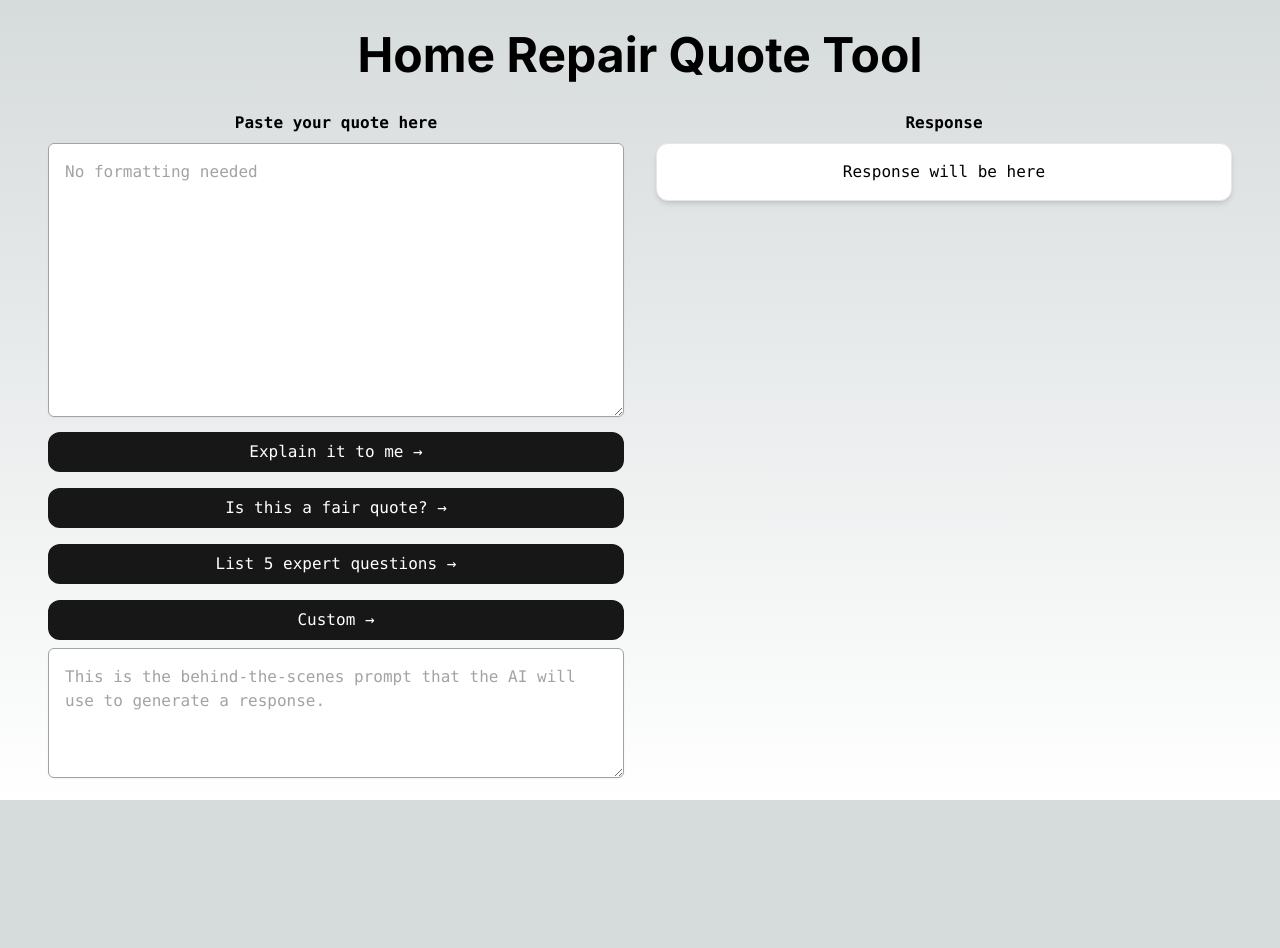
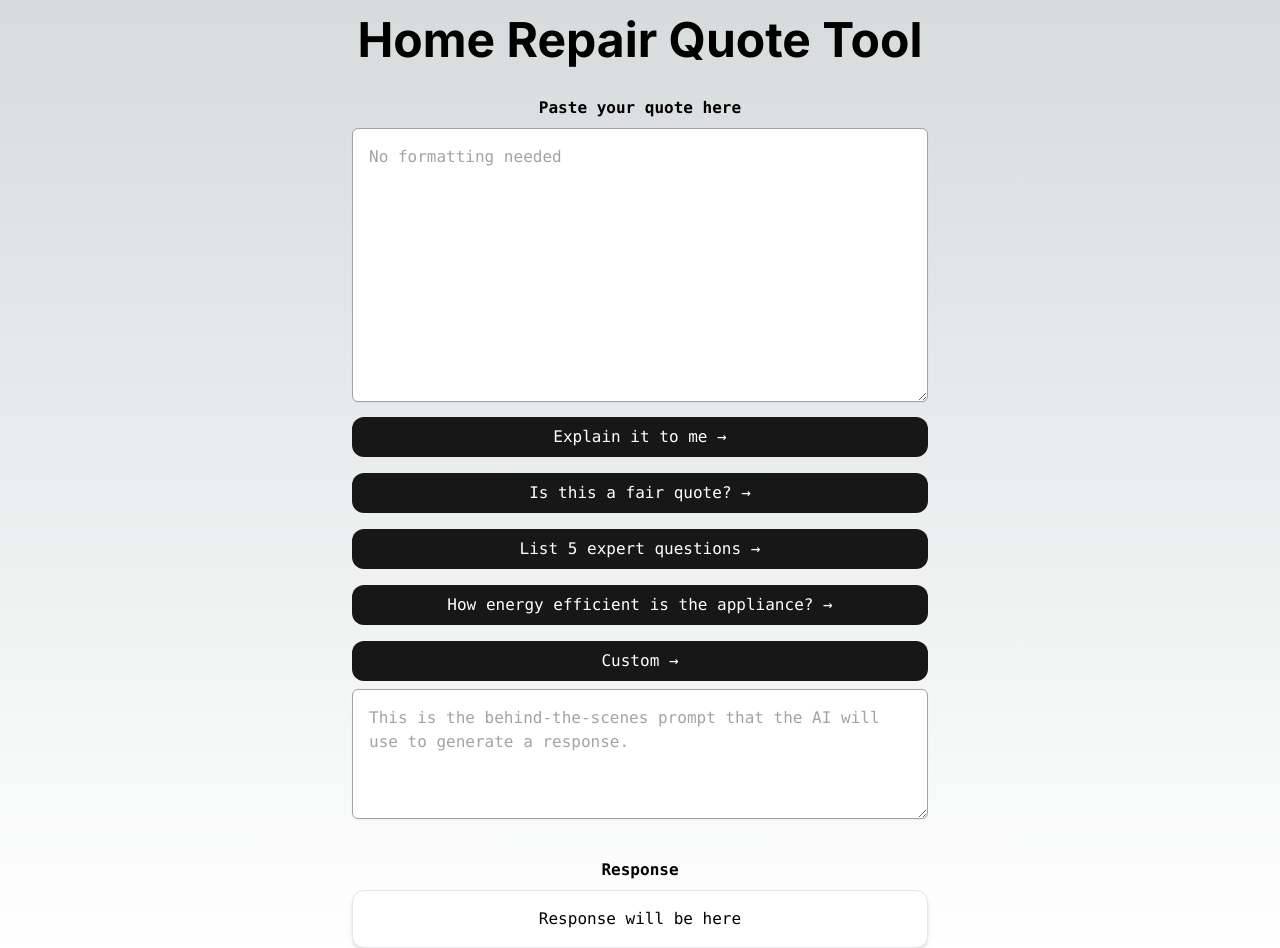
Before and after one commit to shane-smith-1/home-chat, a Next.js app: page / in a window 1280 px wide. Before the commit the page ends 800 px from the top, so only its background shows below. Built offline with nearby package versions, Linux system fonts and the light colour scheme.

Commit message:
energy efficinet question

```diff
--- a/src/app/ClientSection.tsx
+++ b/src/app/ClientSection.tsx
@@ -82,6 +82,15 @@ export default function ClientSection() {
     await generateResponse(getQuotePromptInput(prompt));
   };
 
+  const evalEfficiency = async (e: React.MouseEvent<HTMLButtonElement>) => {
+    e.preventDefault();
+    setResponse("");
+    setLoading(true);
+    const prompt =
+      "How energy and monthly bill efficient is the appliance(s) quoted going to be, compared to other options? The quote might not talk about efficiency, but use the context of what is going to installed to determine. Suggest more green and/or energy efficient alternatives if possible. Be specific. For example, talk about how a heat pump solution is probably going to cost less long-term.";
+    await generateResponse(getQuotePromptInput(prompt));
+  };
+
   const customPromptWithQuote = async (
     e: React.MouseEvent<HTMLButtonElement>
   ) => {
@@ -100,9 +109,12 @@ export default function ClientSection() {
     await generateResponse(getQuotePromptInput(prompt));
   };
 
+  // Remove &#013; &#010 from the end of the response if present.
+  const responseTrimmed = response.replace(/&#013; &#010;$/, "");
+
   return (
     <div className="mx-8 flex w-full flex-row flex-wrap justify-center gap-8">
-      <div className="w-full max-w-xl">
+      <div className="mx-3 w-full max-w-xl">
         <div className="mb-2 font-bold">Paste your quote here</div>
         <textarea
           value={quote}
@@ -139,6 +151,13 @@ export default function ClientSection() {
           List 5 expert questions &rarr;
         </button>
         <button
+          disabled={loading || !quote}
+          className="my-2 w-full rounded-xl bg-neutral-900 px-4 py-2 font-medium text-white hover:bg-black/80"
+          onClick={(e) => evalEfficiency(e)}
+        >
+          How energy efficient is the appliance? &rarr;
+        </button>
+        <button
           disabled={loading || !customSystemPrompt}
           className="my-2 w-full rounded-xl bg-neutral-900 px-4 py-2 font-medium text-white hover:bg-black/80"
           onClick={(e) => customPromptWithQuote(e)}
@@ -160,13 +179,13 @@ export default function ClientSection() {
           }
         />
       </div>
-      <div className="w-full max-w-xl">
+      <div className="mx-3 w-full max-w-xl">
         <div className="mb-2 font-bold">
           Response {loading ? "loading..." : ""}
         </div>
-        {response && (
+        {responseTrimmed && (
           <div className="rounded-xl border bg-white p-4 text-black shadow-md transition hover:bg-gray-100">
-            {response}
+            {responseTrimmed}
           </div>
         )}
       </div>
```
